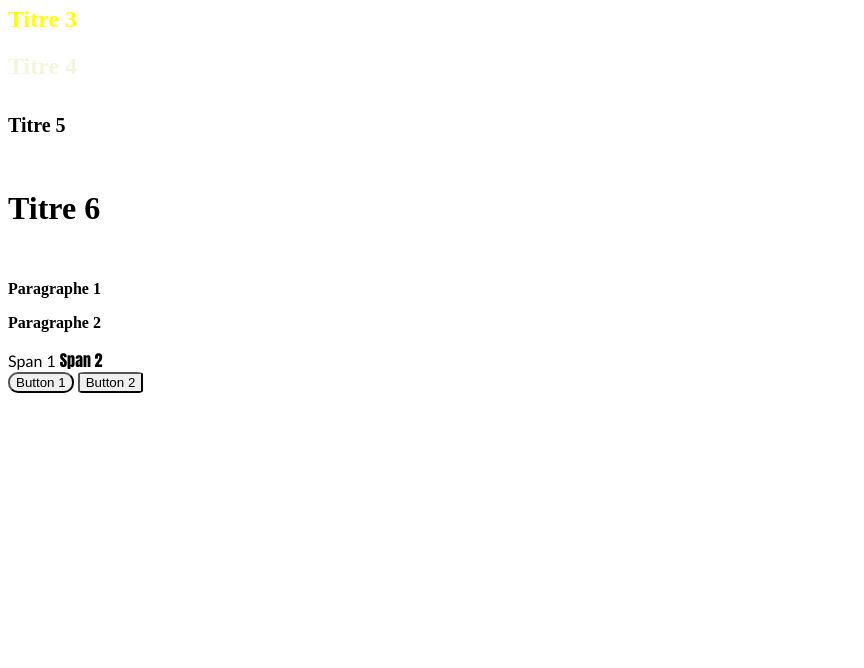
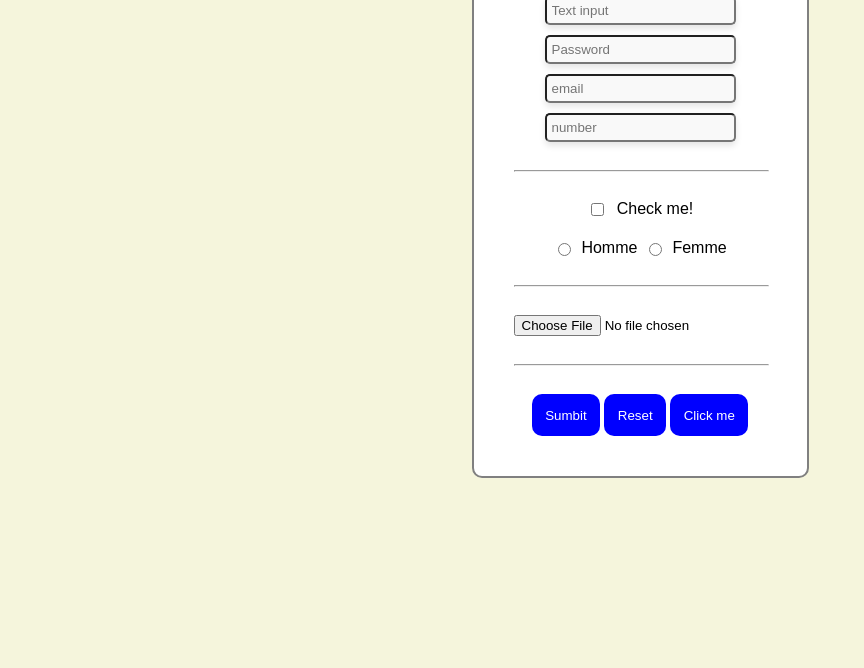
Before and after one commit to NikBud/tp1_web, a plain HTML site: page index.html in a window 1280 px wide. Shown: the part 132-800 px from the top of the page, without its empty margins (0-864 px from the left). Drawn offline with Linux system fonts and the light colour scheme.

Commit message:
Styled form, div

```diff
--- a/index.html
+++ b/index.html
@@ -7,24 +7,43 @@
     <link rel="stylesheet" href="style.css">
 </head>
 <body>
-    <h1 class="titre1">Titre 1</h1>
-    <h1 class="titre2">Titre 2</h1>
 
-    <h2 class="titre3">Titre 3</h2>
-    <h2 class="titre4">Titre 4</h2>
+    <div id="content">
 
-    <h5 class="titre5">Titre 5</h5>
-    <h5 class="titre6">Titre 6</h5>
+        <h1>My form</h1>
 
-    <p class="paragraph1">Paragraphe 1</p>
-    <p class="paragraph1">Paragraphe 2</p>
+        <div id="inputText">
+            <input type="text" placeholder="Text input">
+            <input type="password" placeholder="Password">
+            <input type="email" placeholder="email">
+            <input type="number" placeholder="number">
+        </div>
 
-    <span class="span1">Span 1</span>
-    <span class="span2">Span 2</span>
+        <hr width="100%">
 
-    <br>
-    <button class="button1">Button 1</button>
-    <button class="button2">Button 2</button>
+        <div id="checkboxx">
+            <input type="checkbox"> Check me!
+        </div>
+
+
+        <div id="radioo">
+            <input type="radio"> Homme
+            <input type="radio"> Femme
+        </div>
+
+        <hr width="100%">
+
+        <input type="file">
+
+        <hr width="100%">
+
+        <div>
+            <input type="submit" value="Sumbit">
+            <input type="reset" value="Reset">
+            <input type="button" value="Click me">
+        </div>
+
+    </div>
 
     <script src="script.js"></script>
 </body>
--- a/style.css
+++ b/style.css
@@ -1,47 +1,60 @@
-.titre1 {
-    color: red;
+#content {
+    display: flex;
+    flex-direction: column;
+    align-items: center;
+    gap: 20px;
+    border: 2px solid gray;
+    border-radius: 10px;
+    padding: 2.5em;
+    background-color: white;
 }
 
-.titre2 {
-    color: blue;
+#content h1 {
+    margin-top: 0;
 }
 
-.titre3 {
-    color: yellow;
+#inputText {
+    display: flex;
+    flex-direction: column;
+    align-items: center;
+    gap: 10px;
 }
 
-.titre4 {
-    color: beige;
+#checkboxx {
+    display: flex;
+    gap: 10px;
 }
 
-.titre5 {
-    font-size: 20px;
+#radioo {
+    display: flex;
+    gap: 7px;
 }
 
-.titre6 {
-    font-size: 2rem;
+body {
+    font-family: Arial, Helvetica, sans-serif;
 }
 
-.paragraph1 {
-    font-weight: bold;
+input[type="submit"], input[type="reset"], input[type="button"] {
+    background-color: blue;
+    border: none;
+    border-radius: 10px;
+    color: white;
+    padding: 1em;
 }
 
-.paragraph2 {
-    font-weight: 100;
+input[type="text"], input[type="password"], input[type="email"], input[type="number"] {
+    background-color: #f9f9f9;
+    color: #333;
+    transition: all 0.3s ease;
+    outline: none;
+    box-shadow: 0 4px 6px rgba(0, 0, 0, 0.1);
+    border-radius: 5px;
+    padding: 5px;
 }
 
-.span1 {
-    font-family: 'Gill Sans', 'Gill Sans MT', Calibri, 'Trebuchet MS', sans-serif;
+body {
+    display: flex;
+    align-items: center;
+    justify-content: center;
+    background-color: beige;
 }
-
-.span2 {
-    font-family: Impact, Haettenschweiler, 'Arial Narrow Bold', sans-serif;
-}
-
-.button1 {
-    border-radius: 10px;
-}
-
-.button2 {
-border-radius: 10%;
-}
```
